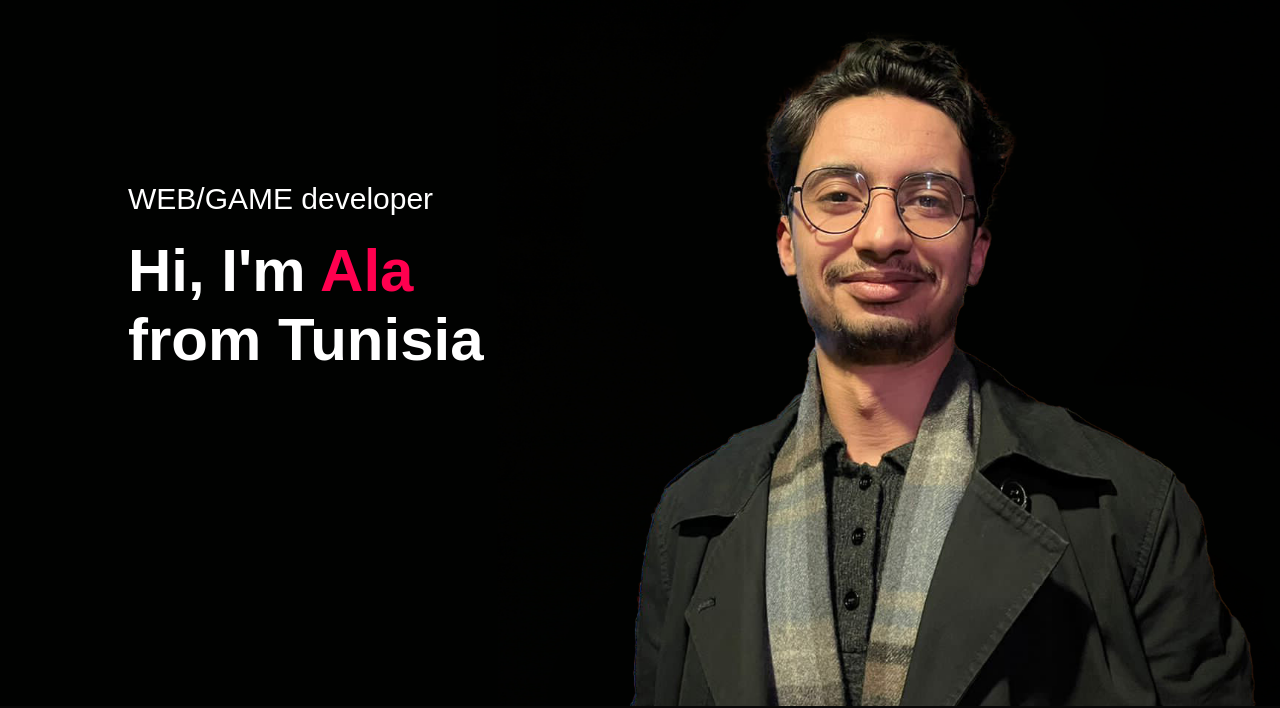
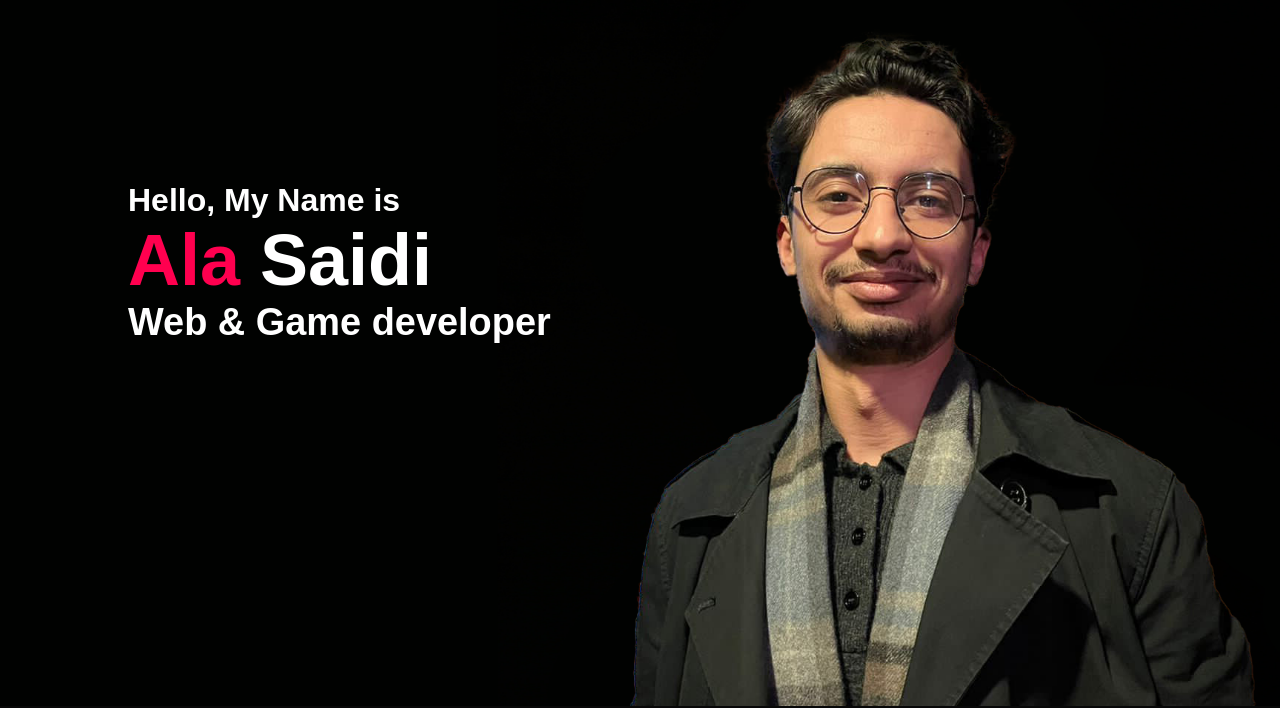
Before and after one commit to alasaidi/Portfolio, a plain HTML site: page index.html in a window 1280 px wide. Shown: the part 94-802 px from the top of the page. Drawn offline with Linux system fonts and the light colour scheme.

```diff
--- a/index.html
+++ b/index.html
@@ -25,8 +25,9 @@
         <i class="fa-solid fa-bars"></i>
       </nav>
       <div class="header-text">
-        <p>WEB/GAME developer</p>
-        <h1>Hi, I'm <span>Ala</span><br />from Tunisia</h1>
+        <h3>Hello, My Name is</h3>
+        <h1><span>Ala</span> Saidi<br /></h1>
+        <h2>Web & Game developer</h2>
       </div>
     </div>
   </div>
@@ -65,7 +66,7 @@
           <div class="tab-contents active-tab" id="skills">
             <ul>
               <li>
-                <span>Game Development</span><br />design and Coding Game
+                <span>Game Development</span><br />Design and Coding Game
               </li>
               <li><span>Web Development</span><br />Web app Development</li>
             </ul>
@@ -113,7 +114,7 @@
           <i class="fa-solid fa-code"></i>
           <h2>web Development</h2>
           <p>
-            implementing the visual elements and interactive features of a
+            Implementing the visual elements and interactive features of a
             website. Using HTML, CSS, and JavaScript, the front end portion of
             web applications are developed that users engage with directly.
             Responsibilities include creating responsive page layouts, user
--- a/src/main.js
+++ b/src/main.js
@@ -1,9 +1,7 @@
 // Get tab elements
 const tabLinks = document.getElementsByClassName("tab-links");
 const tabContents = document.getElementsByClassName("tab-contents");
-const sideMenu = document.getElementById("sideMenu");
-const openIcon = document.querySelector(".fa-bars");
-const closeIcon = document.querySelector(".fa-xmark");
+
 // Tab toggle function
 function openTab(tabName, e) {
   // Remove active classes
@@ -17,7 +15,10 @@
   event.currentTarget.classList.add("active-link");
   document.getElementById(tabName).classList.add("active-tab");
 }
-
+// ----------open and close menubar--------------
+const sideMenu = document.getElementById("sideMenu");
+const openIcon = document.querySelector(".fa-bars");
+const closeIcon = document.querySelector(".fa-xmark");
 openIcon.addEventListener("click", () => {
   openMenu();
 });
@@ -32,7 +33,7 @@
   sideMenu.style.right = "-200px";
 };
 
---------
+// --------Submit a Form to Google Sheets-------------
 const scriptURL =
   "https://script.google.com/macros/s/AKfycbzJB3GXTebEKbHvIJigwhK_IWR8_pXoiYYGyxi-sPQofRt8yQDwScGAyImsTdYdnGke/exec";
 const form = document.forms["submit-to-google-sheet"];
--- a/style/style.css
+++ b/style/style.css
@@ -60,8 +60,14 @@
   font-size: 30px;
 }
 .header-text h1 {
-  font-size: 60px;
-  margin-top: 20px;
+  font-size: 4.5rem;
+  margin-top: 0;
+}
+.header-text h2 {
+  font-size: 2.37rem;
+}
+.header-text h3 {
+  font-size: 2rem;
 }
 .header-text h1 span {
   color: #ff004f;
```
